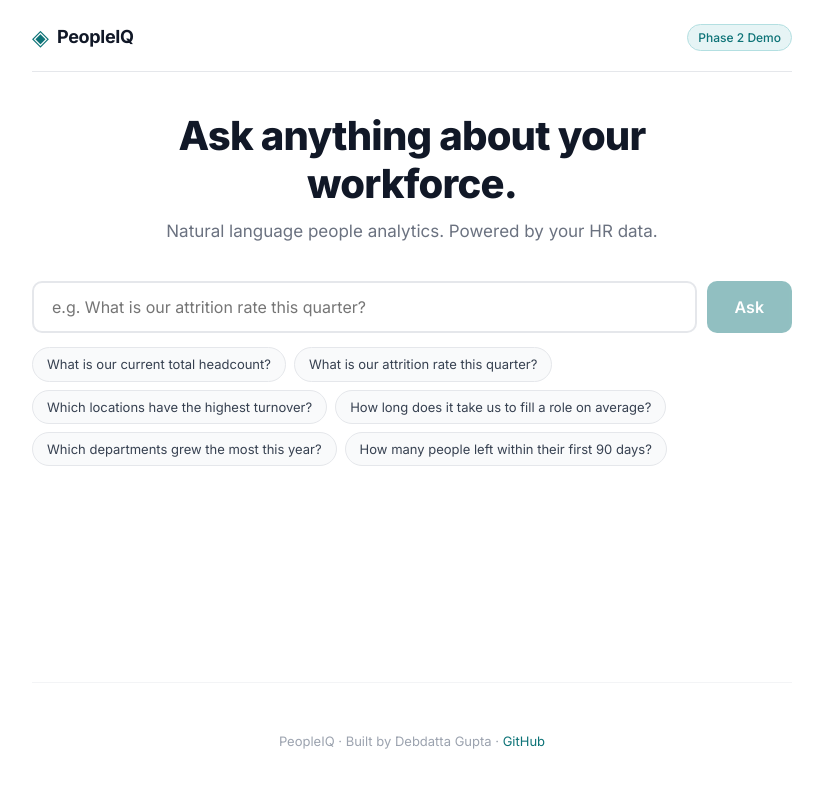
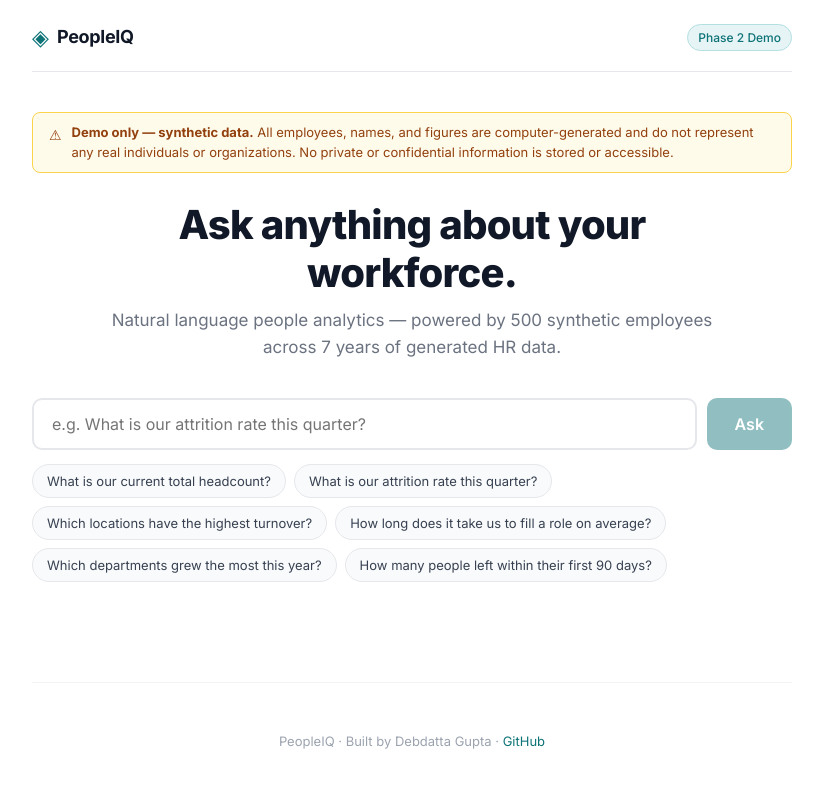
Before and after one commit to Debdatta21/peopleIQ, a Next.js app in the folder frontend/: page / in a window 1280 px wide. Shown: the top 788 px of the page, without its empty margins (228-1051 px from the left). Built offline with nearby package versions, Linux system fonts and the light colour scheme; no server answers.

Commit message:
feat: add synthetic data disclaimer to frontend

```diff
--- a/frontend/app/page.js
+++ b/frontend/app/page.js
@@ -74,11 +74,21 @@ export default function Home() {
         <span style={styles.badge}>Phase 2 Demo</span>
       </header>
 
+      {/* ── Synthetic data disclaimer ── */}
+      <div style={styles.disclaimer}>
+        <span style={styles.disclaimerIcon}>⚠</span>
+        <span>
+          <strong>Demo only — synthetic data.</strong> All employees, names, and figures are
+          computer-generated and do not represent any real individuals or organizations.
+          No private or confidential information is stored or accessible.
+        </span>
+      </div>
+
       {/* ── Hero ── */}
       <section style={styles.hero}>
         <h1 style={styles.h1}>Ask anything about your workforce.</h1>
         <p style={styles.subheadline}>
-          Natural language people analytics. Powered by your HR data.
+          Natural language people analytics — powered by 500 synthetic employees across 7 years of generated HR data.
         </p>
       </section>
 
@@ -230,6 +240,28 @@ const styles = {
     alignItems: 'center',
     padding: '0 24px 48px',
     background: '#ffffff',
+  },
+
+  /* Disclaimer */
+  disclaimer: {
+    width: '100%',
+    maxWidth: 760,
+    display: 'flex',
+    alignItems: 'flex-start',
+    gap: 10,
+    padding: '10px 16px',
+    background: '#fffbeb',
+    border: '1px solid #fcd34d',
+    borderRadius: 8,
+    fontSize: 13,
+    color: '#92400e',
+    lineHeight: 1.5,
+    marginBottom: 28,
+  },
+  disclaimerIcon: {
+    flexShrink: 0,
+    marginTop: 1,
+    fontSize: 14,
   },
 
   /* Header */
```
